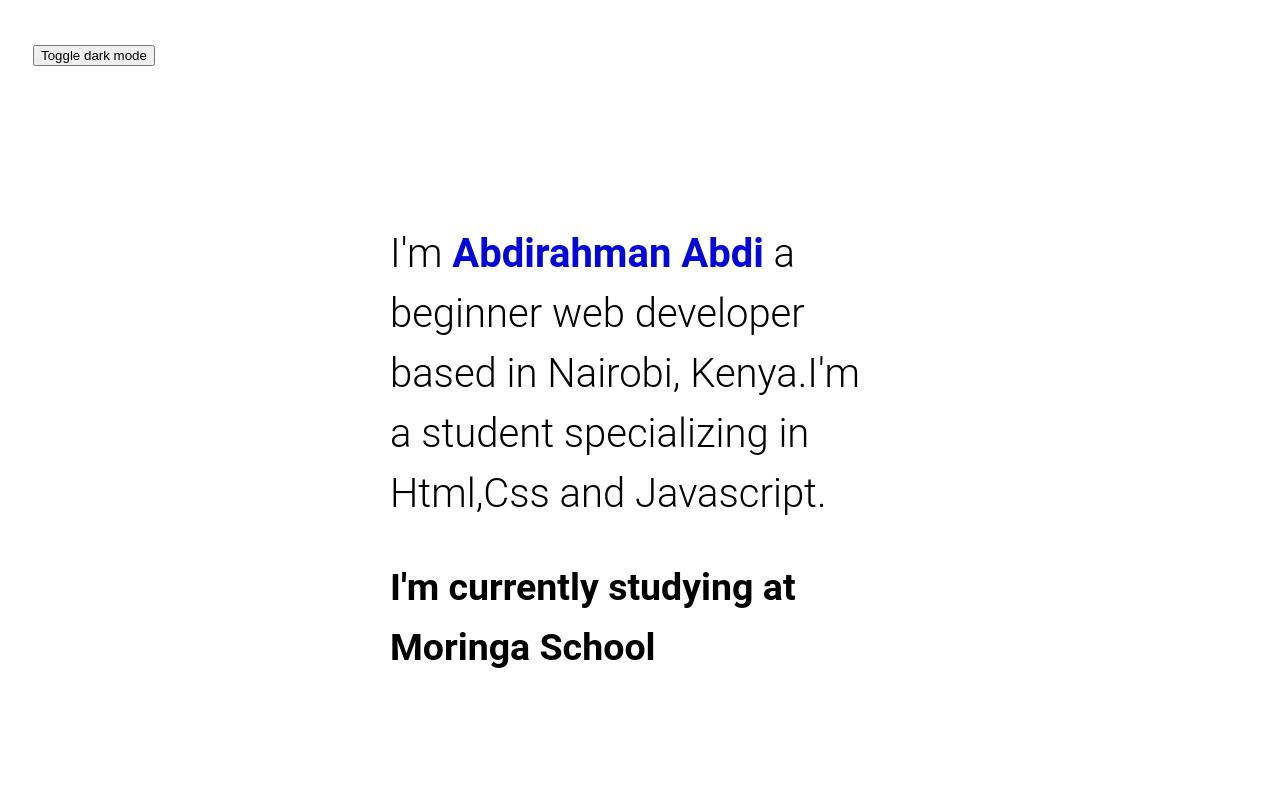
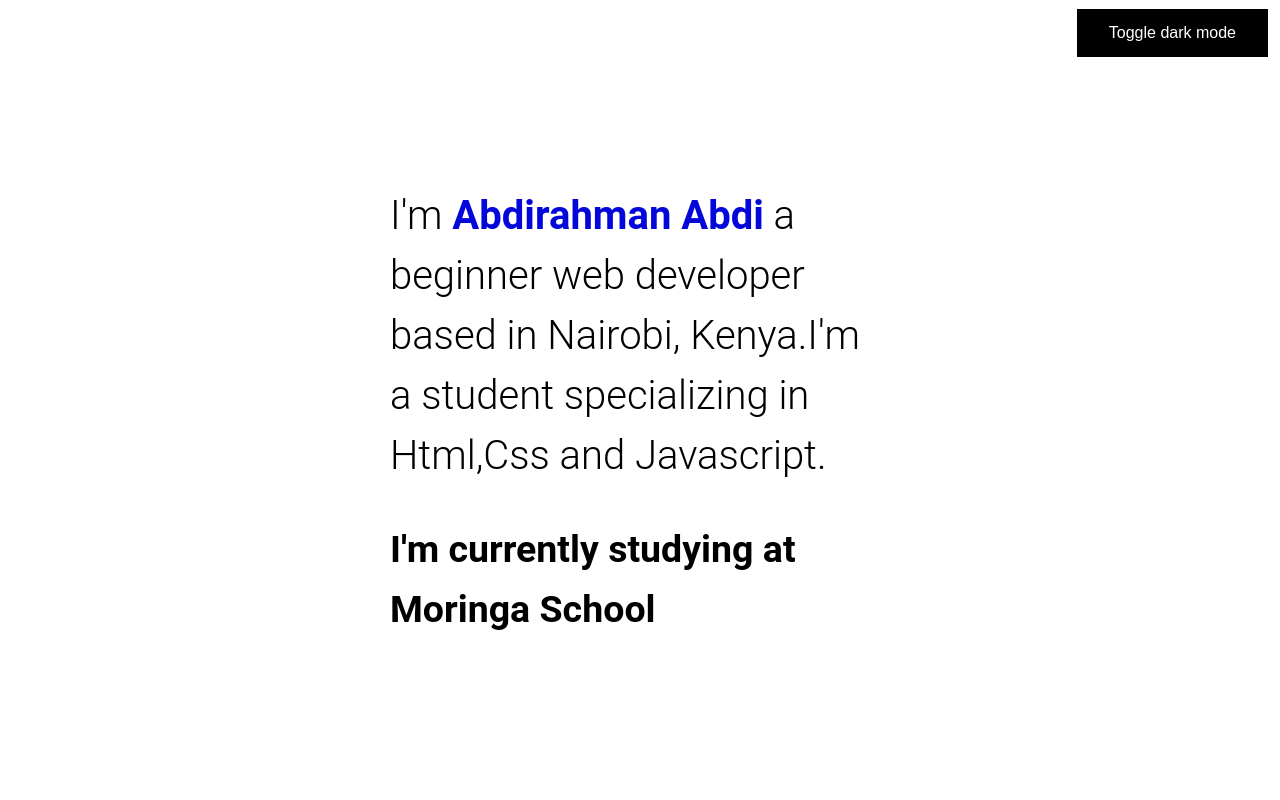
Before and after one commit to abdirahmanmohamedabdi/portfolio, a plain HTML site: page index.html in a window 1280 px wide. Shown: the top 800 px of the page. Drawn offline with Linux system fonts and the light colour scheme.

Commit message:
Update style.css

```diff
--- a/style.css
+++ b/style.css
@@ -138,7 +138,7 @@ body, html {
     width: 100%;
     height: 100%;
     fill: currentColor;
-    color: #555;
+    color: #0407d9;
     opacity: .6;
   }
   .section-icons {
@@ -153,7 +153,7 @@ body, html {
     flex-shrink: 0;
     width: 200px;
     margin-right: 70px;
-    color: #0967d2;
+    color: #0407d9;
     text-transform: uppercase;
     text-align: right;
     font-weight: 900;
@@ -205,7 +205,11 @@ body, html {
     font-weight: 700;
     color: inherit;
   }
-
+  .footer-links a .text {
+    font-size: .9rem;
+    display: inline;
+    letter-spacing: 1px;
+  }
   body {
     padding: 25px;
     background-color: white;
@@ -218,9 +222,23 @@ body, html {
     color: white;
   }
 
-  .button{
-    padding: 50px 80px;
-    display: flex;
-    justify-content: space-between;
-    align-items: center;
+
+  button{
+    background-color: #000000;
+    border: none;
+    color: white;
+    padding: 15px 32px;
+    text-align: center;
+    text-decoration: none;
+    display: inline-block;
+    font-size: 16px;
+    margin: 4px 2px;
+    cursor: pointer;
+    position: absolute;
+    right: 10px;
+    top: 5px;
   }
+  .projects .project p {
+    font-size: .9rem;
+    margin-bottom: 20px;
+  }
```
